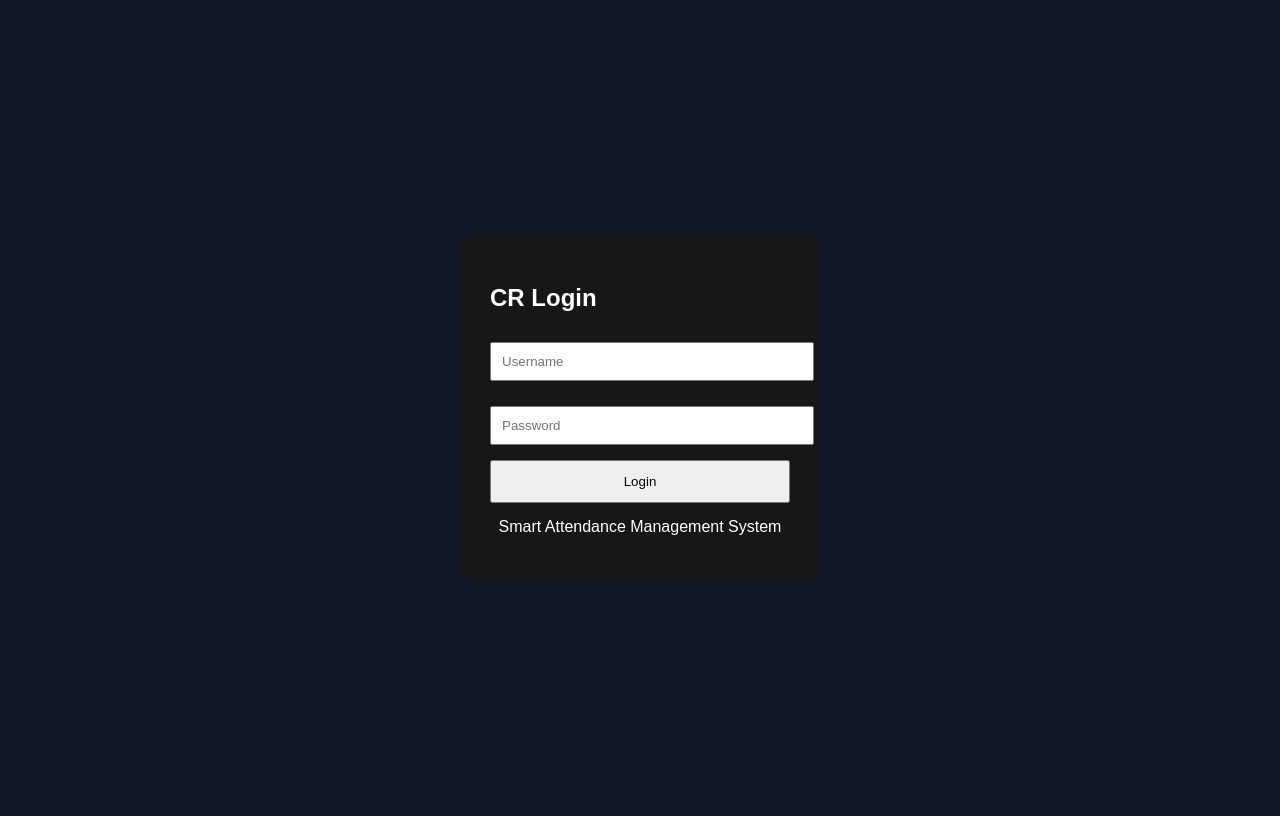
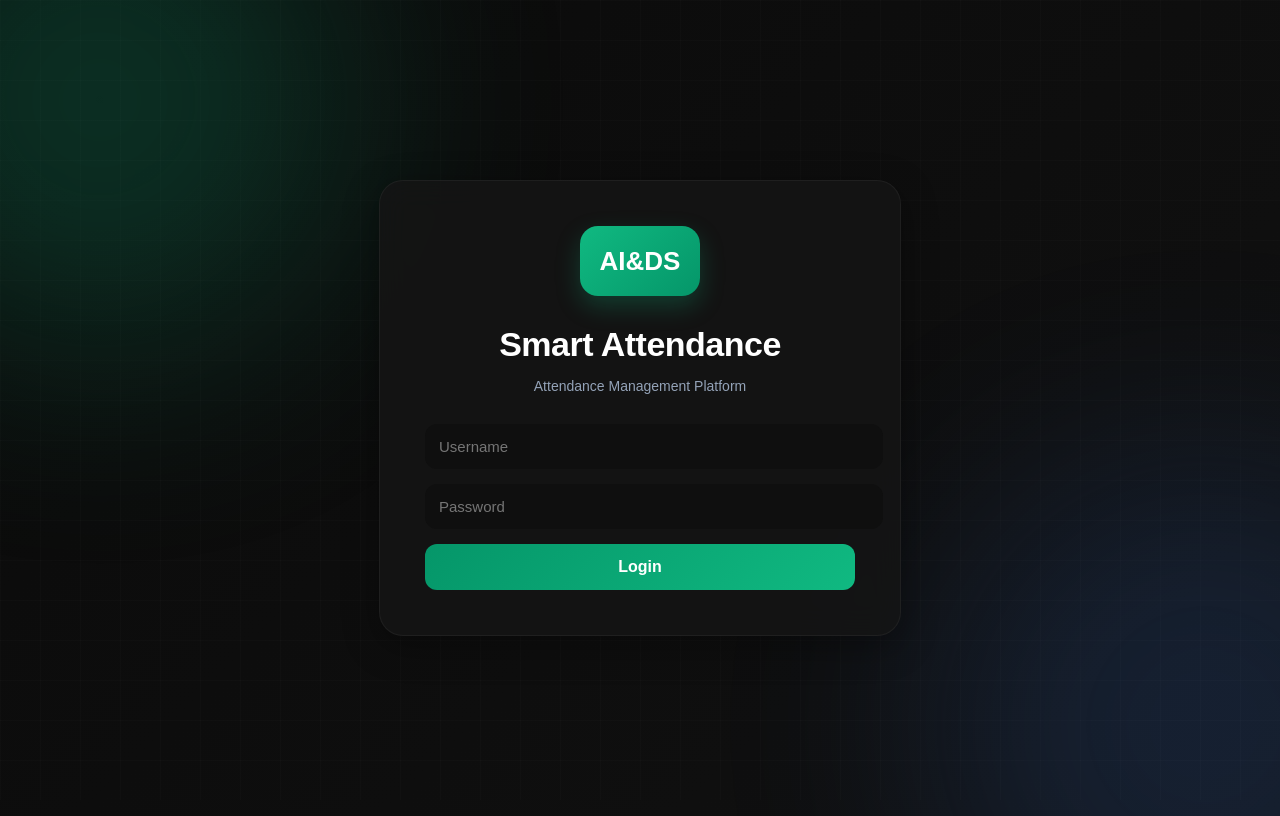
Before and after one commit to Navin-916/smart-attendance-system, a Flask app: page /login in a window 1280 px wide. Run offline with Flask 3, Linux system fonts and the light colour scheme.

Commit message:
v1.0 final polished release

```diff
--- a/templates/login.html
+++ b/templates/login.html
@@ -7,33 +7,237 @@
 <style>
 
 body{
-    background:#111827;
+
+    background:
+    linear-gradient(
+        135deg,
+        #0A0A0A,
+        #111111
+    );
+
     color:white;
+
     font-family:Arial,sans-serif;
+
     display:flex;
+
     justify-content:center;
+
     align-items:center;
-    height:100vh;
+
+    min-height:100vh;
+
+    position:relative;
+    overflow:hidden;
+}
+body::before{
+
+    content:"";
+
+    position:fixed;
+
+    inset:0;
+
+    background:
+
+    linear-gradient(
+        rgba(255,255,255,0.015) 1px,
+        transparent 1px
+    ),
+
+    linear-gradient(
+        90deg,
+        rgba(255,255,255,0.015) 1px,
+        transparent 1px
+    );
+
+    background-size:40px 40px;
+
+    z-index:-2;
 }
 
 .card{
-    background:#171717;
-    padding:30px;
-    border-radius:15px;
-    width:300px;
+
+    width:430px;
+
+    background:
+    rgba(21,21,21,0.82);
+
+    backdrop-filter:blur(16px);
+
+    -webkit-backdrop-filter:blur(16px);
+
+    padding:45px;
+
+    border-radius:24px;
+
+    border:1px solid rgba(255,255,255,0.05);
+
+    box-shadow:
+    0 10px 35px rgba(0,0,0,0.35);
+
+    text-align:center;
+    transition:0.3s ease;
+}
+.card:hover{
+
+    transform:translateY(-4px);
+
+    box-shadow:
+    0 20px 50px rgba(0,0,0,0.45);
+}
+.logo{
+
+    width:120px;
+
+    height:70px;
+
+    margin:0 auto 20px;
+
+    border-radius:18px;
+
+    background:
+    linear-gradient(
+        135deg,
+        #10B981,
+        #059669
+    );
+
+    display:flex;
+
+    align-items:center;
+
+    justify-content:center;
+
+    font-size:26px;
+
+    font-weight:800;
+
+    color:white;
+
+    box-shadow:
+    0 10px 25px rgba(16,185,129,0.25);
+}
+h2{
+
+    font-size:34px;
+
+    font-weight:700;
+
+    color:white;
+
+    margin-bottom:8px;
+
+    letter-spacing:-0.5px;
 }
 
+.tagline{
+
+    color:#94A3B8;
+
+    font-size:14px;
+
+    margin-bottom:30px;
+}
 input{
+
     width:100%;
-    padding:10px;
-    margin-top:10px;
+
+    padding:14px;
+
     margin-bottom:15px;
+
+    border:none;
+
+    border-radius:12px;
+
+    background:#0F0F0F;
+
+    color:white;
+
+    font-size:15px;
+}
+
+input:focus{
+
+    outline:none;
+
+    box-shadow:
+    0 0 15px rgba(16,185,129,0.25);
 }
 
 button{
+
     width:100%;
-    padding:12px;
+
+    padding:14px;
+
+    border:none;
+
+    border-radius:12px;
+
+    background:
+    linear-gradient(
+        135deg,
+        #059669,
+        #10B981
+    );
+
+    color:white;
+
+    font-size:16px;
+
+    font-weight:600;
+
+    cursor:pointer;
+
+    transition:0.3s;
 }
+
+button:hover{
+
+    transform:translateY(-2px);
+
+    box-shadow:
+    0 10px 25px rgba(16,185,129,0.25);
+}
+.orb{
+
+    position:fixed;
+
+    border-radius:50%;
+
+    filter:blur(120px);
+
+    z-index:-1;
+}
+
+.orb1{
+
+    width:500px;
+    height:500px;
+
+    background:#10B981;
+
+    top:-150px;
+    left:-150px;
+
+    opacity:0.22;
+}
+
+.orb2{
+
+    width:550px;
+    height:550px;
+
+    background:#3B82F6;
+
+    bottom:-200px;
+    right:-200px;
+
+    opacity:0.15;
+}
+
 
 </style>
 
@@ -41,9 +245,26 @@ button{
 
 <body>
 
+<div class="orb orb1"></div>
+
+<div class="orb orb2"></div>
+
 <div class="card">
 
-<h2>CR Login</h2>
+<div class="logo">
+
+    AI&DS
+
+</div>
+
+<h2>
+
+    Smart Attendance
+
+</h2>
+<p class="tagline">
+    Attendance Management Platform
+</p>
 
 <form method="POST">
 
@@ -64,9 +285,6 @@ button{
 <button type="submit">
     Login
 </button>
-<p style="margin-top:15px;text-align:center;">
-    Smart Attendance Management System
-</p>
 
 </form>
 
```
